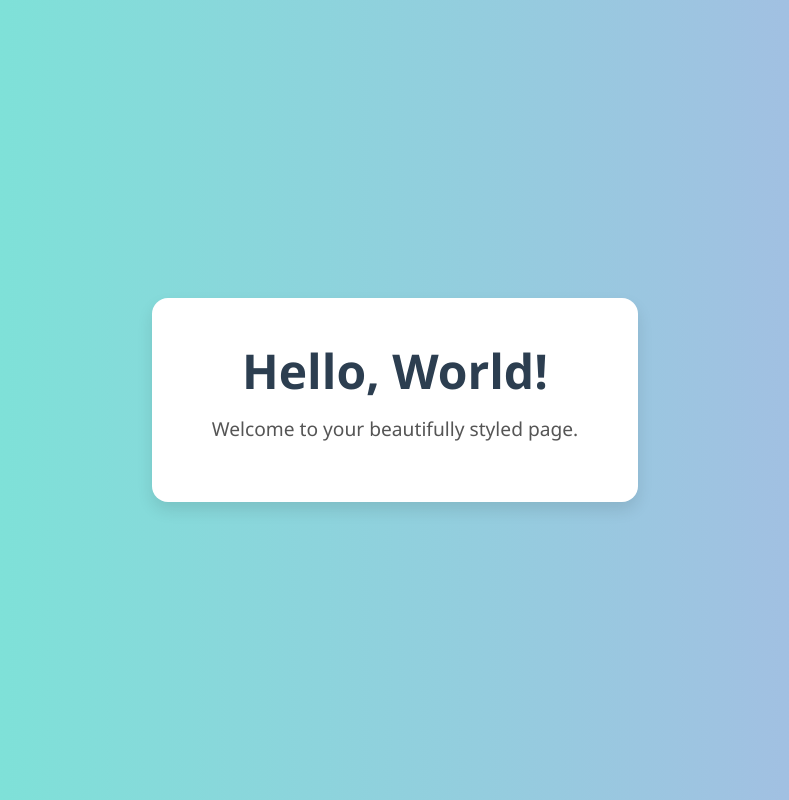
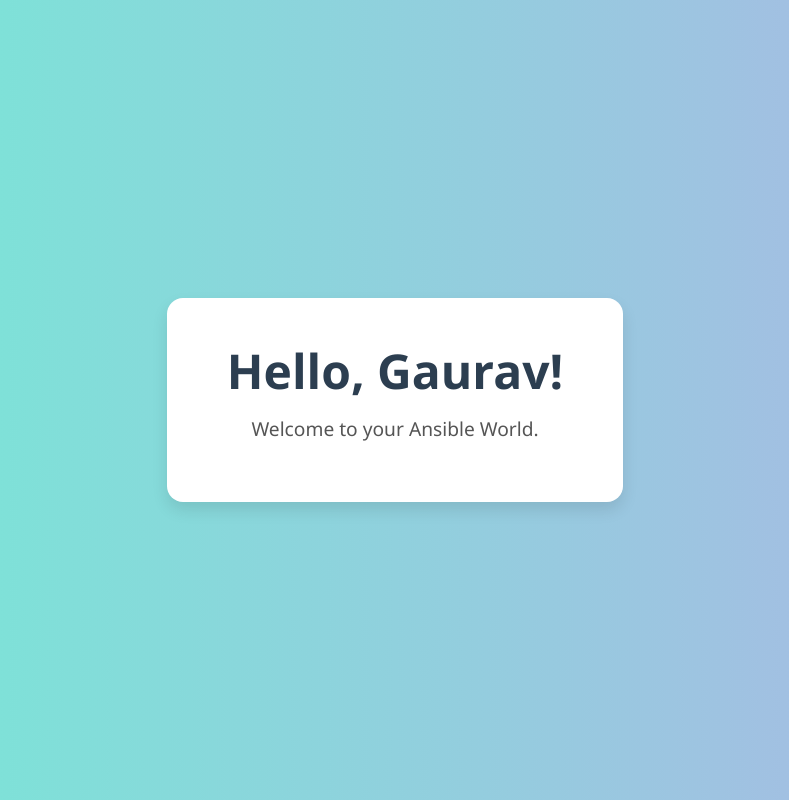
Before and after one commit to admin3514/ansible, a plain HTML site: page roles/my_custom_role/files/index.html in a window 1280 px wide. Shown: the whole page, without its empty margins (245-1034 px from the left). Drawn offline with Linux system fonts and the light colour scheme.

Commit message:
changes in file

```diff
--- a/roles/my_custom_role/files/index.html
+++ b/roles/my_custom_role/files/index.html
@@ -47,8 +47,8 @@
 </head>
 <body>
   <div class="container">
-    <h1>Hello, World!</h1>
-    <p>Welcome to your beautifully styled page.</p>
+    <h1>Hello, Gaurav!</h1>
+    <p>Welcome to your Ansible World.</p>
   </div>
 </body>
 </html>
```
